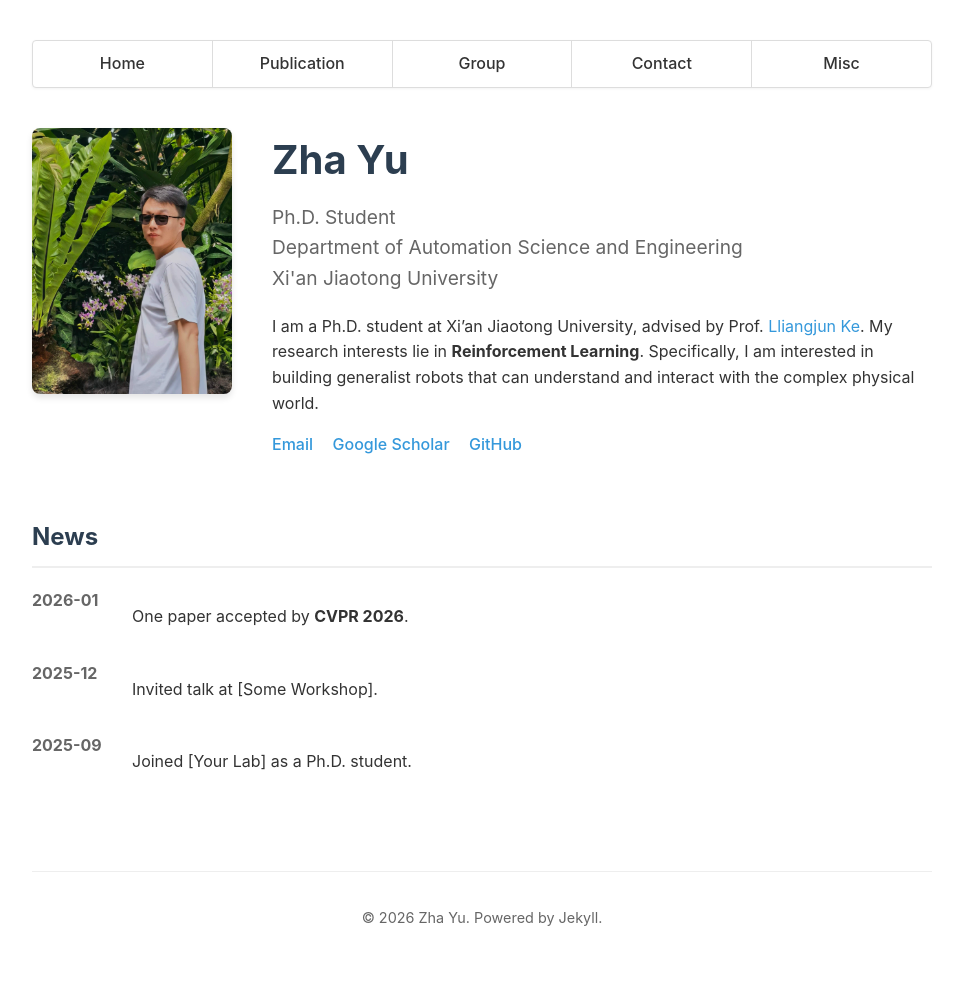
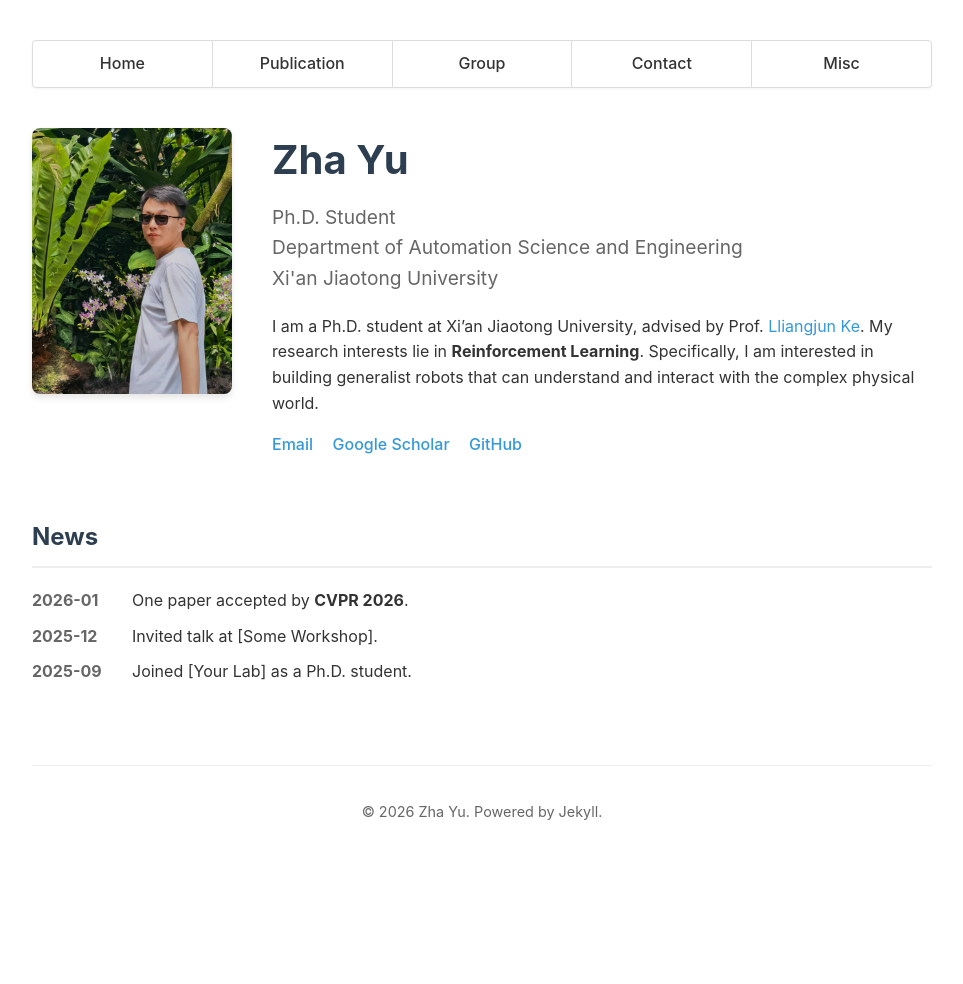
Before and after one commit to KezhiAdore/KezhiAdore.github.io, a Jekyll site: the page built from index.html, in a window 1280 px wide. Shown: the whole page, without its empty margins (158-1121 px from the left). Built offline with Jekyll 4.4.1, drawn with Linux system fonts in a browser that asks for light colours; after the commit the page ends 900 px from its top, so only the background shows below that.

Commit message:
Style: Align news date and content in one line

```diff
--- a/assets/css/style.css
+++ b/assets/css/style.css
@@ -99,17 +99,23 @@ h3.section-title {
 /* News Section */
 .news-item {
     display: flex;
-    margin-bottom: 15px;
+    align-items: center; /* Vertically center align */
+    margin-bottom: 10px; /* Reduce bottom margin */
 }
 
 .news-date {
     min-width: 100px;
     font-weight: bold;
     color: var(--meta-color);
+    flex-shrink: 0; /* Prevent date from shrinking */
 }
 
 .news-content {
     flex: 1;
+}
+
+.news-content p {
+    margin: 0; /* Remove default paragraph margin */
 }
 
 /* Publications Section */
--- a/index.html
+++ b/index.html
@@ -34,7 +34,7 @@ title: Home
     {% for item in site.data.news limit:5 %}
     <div class="news-item">
         <div class="news-date">{{ item.date }}</div>
-        <div class="news-content">{{ item.content | markdownify }}</div>
+        <div class="news-content">{{ item.content | markdownify | remove: '<p>' | remove: '</p>' }}</div>
     </div>
     {% endfor %}
 </section>
```
